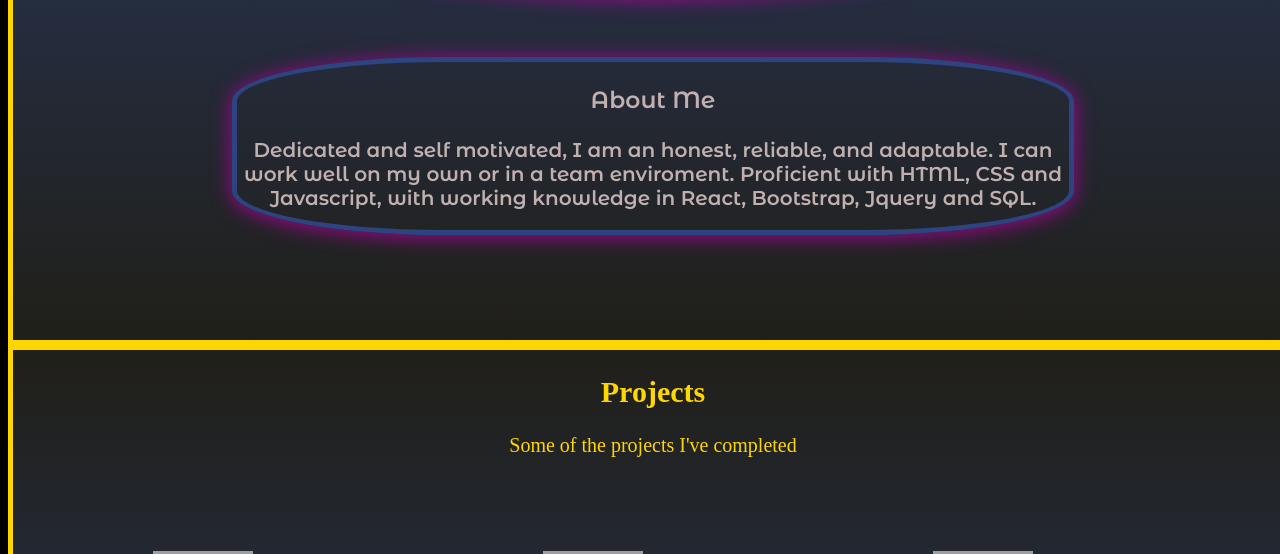
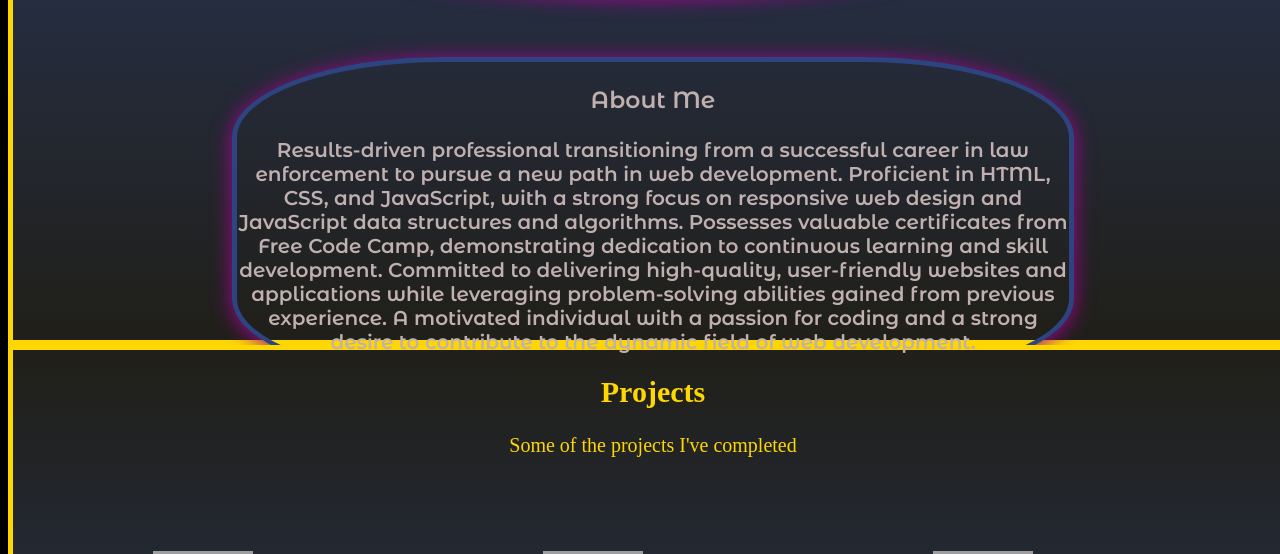
Before and after one commit to Bwelch511/Portfolio, a plain HTML site: page index.html in a window 1280 px wide. Shown: the part 593-1147 px from the top of the page. Drawn offline with Linux system fonts and the light colour scheme; grey boxes are pictures that could not be loaded; a web font is replaced by a local one.

Commit message:
Update index.html

```diff
--- a/index.html
+++ b/index.html
@@ -23,7 +23,11 @@
             <div class="items" id="picbx"><img id="pp" src="https://i.imgur.com/duc1GaT.jpg" alt="me"></div>
             <div class="items" id="titlebx"><h1>Hello, I'm Brian, <br> Web Developer.</h1></div>
             <div class="items" id="aboutbx"><h3>About Me</h3><p>
-               Dedicated and self motivated, I am an honest, reliable, and adaptable. I can work well on my own or in a team enviroment. Proficient with HTML, CSS and Javascript, with working knowledge in React, Bootstrap, Jquery and SQL.
+               Results-driven professional transitioning from a successful career in law enforcement to pursue a new path in web development. Proficient in HTML, CSS, and
+JavaScript, with a strong focus on responsive web design and JavaScript data structures and algorithms. Possesses valuable certificates from Free Code Camp, demonstrating dedication to continuous learning and skill development.
+Committed to delivering high-quality, user-friendly websites and applications while leveraging problem-solving abilities gained from previous experience. A motivated individual with a passion for coding and a
+strong desire to contribute to the dynamic field of web development.
+
             </p></div>
   </div>
 </div>
```
